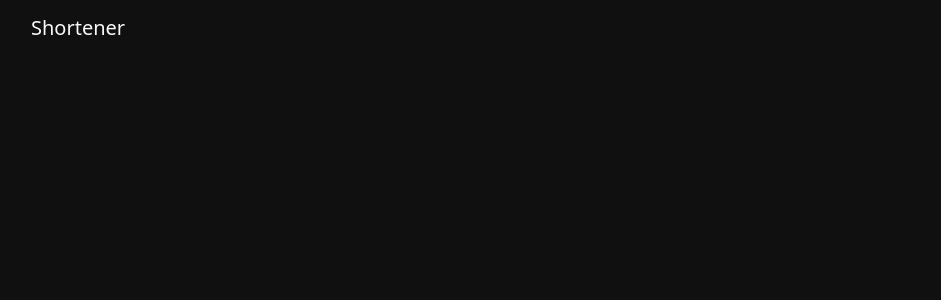
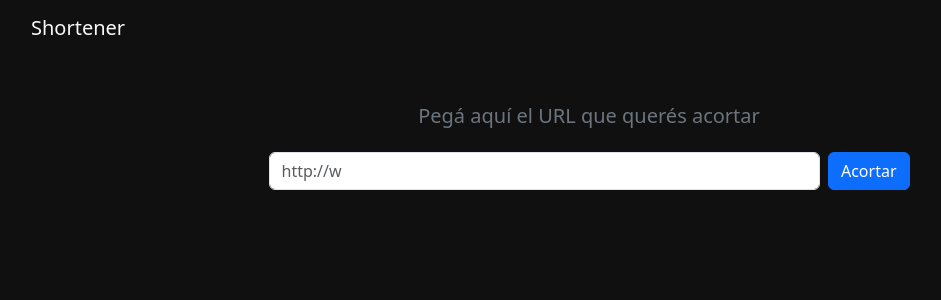
Before and after one commit to FacundoGabriel/shortener-app-frontend, a React (Vite) app: page / in a window 1280 px wide. Shown: the top 300 px of the page, without its empty margins (51-992 px from the left). Built offline with nearby package versions, Linux system fonts and the light colour scheme; no server answers.

Commit message:
se crea el componente url, se hace el diseño y se instala algunos iconos para usar y tambien se realiza una animacion en el input para agregar el url

```diff
--- a/package.json
+++ b/package.json
@@ -11,9 +11,11 @@
   },
   "dependencies": {
     "bootstrap": "^5.3.5",
+    "cors": "^2.8.5",
     "react": "^19.0.0",
     "react-bootstrap": "^2.10.9",
-    "react-dom": "^19.0.0"
+    "react-dom": "^19.0.0",
+    "react-icons": "^5.5.0"
   },
   "devDependencies": {
     "@eslint/js": "^9.22.0",
--- a/src/App.jsx
+++ b/src/App.jsx
@@ -1,10 +1,12 @@
 import React from 'react'
 import { NavbarC } from './components/navbar/NavbarC'
+import { UrlC } from './components/url/UrlC'
 
 export const App = () => {
   return (
     <div>
        <NavbarC/>
+       <UrlC/>
     </div>
   )
 }
--- /dev/null
+++ b/src/components/url/UrlC.css
@@ -0,0 +1,48 @@
+.custom-message {
+    color: #fff;
+    border-radius: 8px;
+    font-weight: 500;
+    box-shadow: 0 0 10px rgba(0,0,0,0.25);
+    min-width: 400px;
+    font-size: 16px;
+}
+
+.toast-success {
+    background-color: #198754;
+    border-left: 6px solid #146c43;
+}
+
+.toast-error {
+    background-color: #dc3545;
+    border-left: 6px solid #a71d2a;
+    font-size: 15px;
+}
+
+  .toast-info {
+    background-color: #0d6efd;
+    border-left: 6px solid #084298;
+  }
+
+.copy-icon {
+    position: absolute;
+    right: 10px;
+    top: 50%;
+    transform: translateY(-50%);
+    color: #ccc;
+    cursor: pointer;
+    font-size: 1.2rem;
+    transition: color 0.2s ease;
+}
+
+.copy-icon:hover {
+    color: #fff;
+}
+
+.copied-border {
+    border: 2px solid #084298 !important;
+    transition: border 0.3s ease;
+}
+
+.no-text-highlight::selection {
+    background: transparent;
+}
--- /dev/null
+++ b/src/components/url/UrlC.jsx
@@ -0,0 +1,142 @@
+import { useEffect, useState } from "react";
+import { Form, Button, Toast } from "react-bootstrap";
+import { FaClipboard } from "react-icons/fa";
+import './UrlC.css'
+
+export const UrlC = () => {
+  const [url, setUrl] = useState("");
+  const [placeholder, setPlaceholder] = useState("");
+  const fullText = "http://www.ejemplo.com";
+  const [index, setIndex] = useState(0);
+  const [reverse, setReverse] = useState(false);
+  const [resData, setResData] = useState(null);
+  const [toastMessage, setToastMessage] = useState("");
+  const [showToast, setShowToast] = useState(false);
+  const [toastType, setToastType] = useState("info");
+
+  useEffect(() => {
+    const interval = setInterval(() => {
+      if (!reverse) {
+        if (index < fullText.length) {
+          setPlaceholder(fullText.slice(0, index + 1));
+          setIndex((prev) => prev + 1);
+        } else {
+          setReverse(true);
+        }
+      } else {
+        if (index > 0) {
+          setPlaceholder(fullText.slice(0, index - 1));
+          setIndex((prev) => prev - 1);
+        } else {
+          setReverse(false);
+        }
+      }
+    }, 100);
+
+    return () => clearInterval(interval);
+  }, [index, reverse]);
+
+  const API_URL = import.meta.env.VITE_API_URL;
+
+  const handleSubmit = async (e) => {
+    e.preventDefault();
+
+    if (!url.trim()) {
+      setToastMessage("❌ El campo está vacío. Por favor, ingresá una URL.");
+      setToastType("error");
+      setShowToast(true);
+      return;
+    }
+
+    try {
+      const res = await fetch(`${API_URL}/shorten`, {
+        method: "POST",
+        headers: {
+          "Content-Type": "application/json",
+        },
+        body: JSON.stringify({
+          originalUrl: url,
+        }),
+      });
+
+      const data = await res.json();
+      if (res.ok && data.shortUrl) {
+        setResData(data);
+        setToastMessage("✅ ¡Tu URL fue acortada con éxito!");
+        setToastType("success");
+        setShowToast(true);
+        setUrl("");
+      } else {
+        setToastMessage("❌ La URL que ingresaste no es válida.");
+        setToastType("error");
+        setShowToast(true);
+      }
+    } catch (error) {
+      console.error("Error al enviar la URL:", error);
+      setToastMessage("Ocurrió un error al acortar la URL.");
+      setShowToast(true);
+    }
+  };
+
+  const handleCopy = () => {
+    navigator.clipboard.writeText(resData.shortUrl);
+    setToastMessage("📋 ¡La URL se copió al portapapeles!");
+    setToastType("info");
+    setShowToast(true);
+  };
+
+  return (
+    <div className="container-xl mt-5">
+      <div className="row justify-content-center">
+        <div className="col-12 col-lg-7">
+          <h5 className="mb-4 text-center text-secondary">
+            Pegá aquí el URL que querés acortar
+          </h5>
+          <Form onSubmit={handleSubmit} className="d-flex">
+            <Form.Control
+              type="text"
+              placeholder={placeholder}
+              value={url}
+              onChange={(e) => setUrl(e.target.value)}
+              className="me-2 custom-input"
+            />
+            <Button variant="primary" type="submit">
+              Acortar
+            </Button>
+          </Form>
+        </div>
+
+        <div className="col-12 col-lg-6">
+          {resData && (
+            <div className="mt-4 text-center">
+              <p className="text-success">URL acortada:</p>
+              <div className="position-relative">
+                <input
+                  type="text"
+                  className="form-control bg-dark text-light pr-5"
+                  value={resData.shortUrl}
+                  readOnly
+                />
+                <FaClipboard
+                  className="copy-icon"
+                  onClick={handleCopy}
+                  title="Copiar"
+                />
+              </div>
+            </div>
+          )}
+        </div>
+      </div>
+
+      <Toast
+        show={showToast}
+        onClose={() => setShowToast(false)}
+        delay={3000}
+        autohide
+        className={`position-fixed bottom-0 end-0 m-3 custom-message toast-${toastType}`}
+      >
+        <Toast.Body>{toastMessage}</Toast.Body>
+      </Toast>
+    </div>
+  );
+};
```
Also changed, not shown: src/App.css (added), 2 other files (tests, documents, lock files or other folders).
